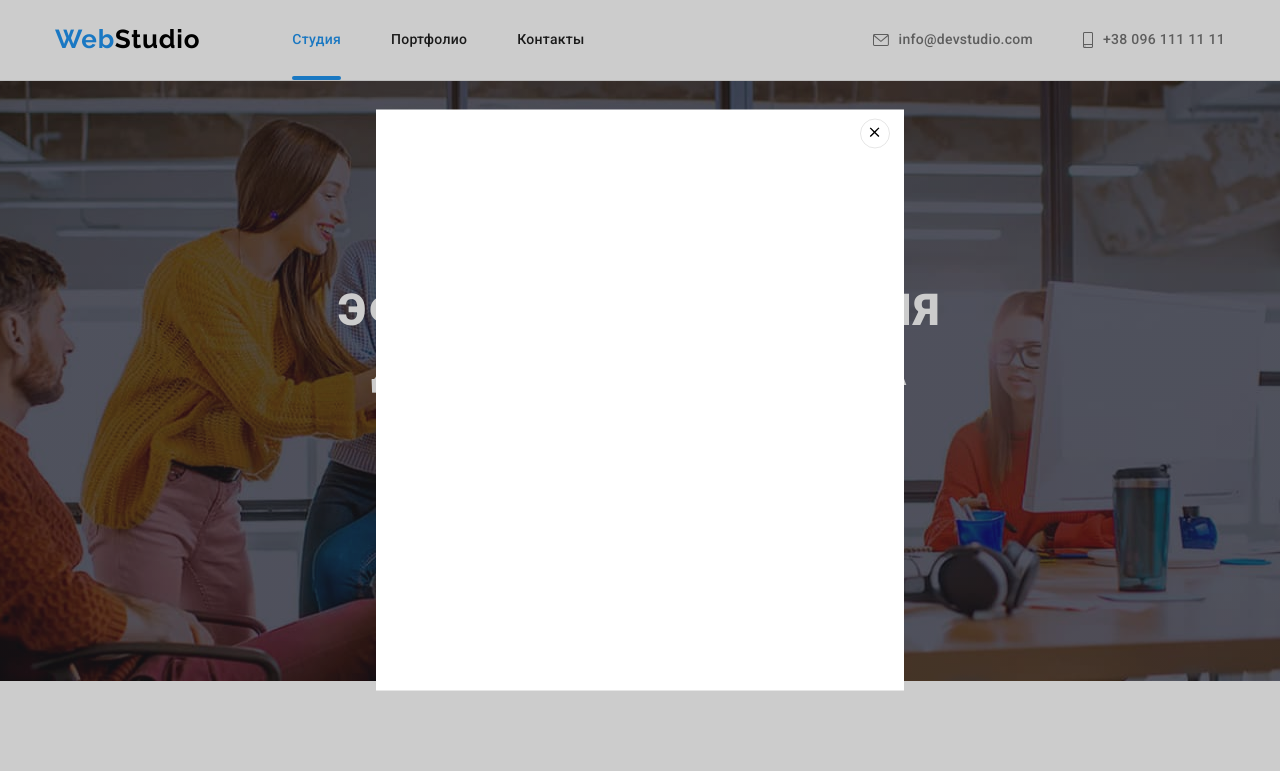
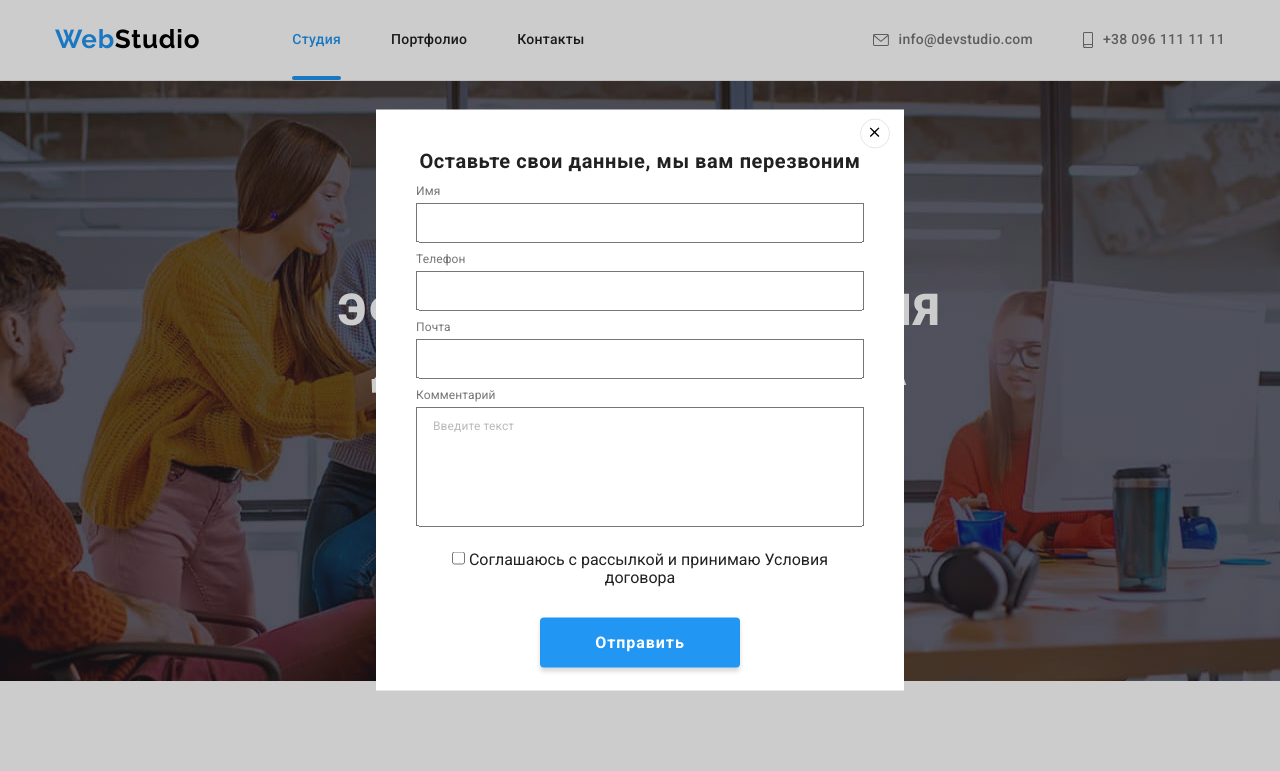
Before and after one commit to yatsyshyn013/goit-markup-hw-06, a plain HTML site: page index.html in a window 1280 px wide. Both pictures are taken after a click on the button "Заказать услугу". Shown: the top 771 px of the page. Drawn offline with Linux system fonts and the light colour scheme.

Commit message:
Розмітка форми в модальному вікні

```diff
--- a/css/styles.css
+++ b/css/styles.css
@@ -260,6 +260,7 @@ img {
 }
 
 .modal {
+  padding: 40px;
   width: 528px;
   height: 581px;
   background-color: var(--primary-bg-color);
@@ -287,6 +288,64 @@ img {
   border: 1px solid rgba(0, 0, 0, 0.1);
   border-radius: 50%;
   display: inline-flex;
+}
+
+.modal-from-title {
+  font-weight: bold;
+  font-size: 20px;
+  line-height: 1.15;
+  text-align: center;
+  letter-spacing: 0.03em;
+}
+
+.group-form {
+  display: flex;
+  flex-direction: column;
+  justify-content: center;
+  align-items: center;
+  margin-bottom: 20px;
+  margin-top: 12px;
+}
+
+.modal-form-label {
+  margin-bottom: 10px;
+}
+
+.label-text {
+  display: flex;
+  justify-content: start;
+  font-weight: normal;
+  margin-bottom: 4px;
+  font-size: 12px;
+  line-height: 1.16;
+  letter-spacing: 0.01em;
+  color: var(--description-text-color);
+}
+
+::placeholder {
+  font-size: 12px;
+  line-height: 1.16;
+  letter-spacing: 0.01em;
+  color: rgba(117, 117, 117, 0.5);
+}
+
+.modal-input {
+  width: 448px;
+  height: 40px;
+}
+
+.modal-textarea-label {
+}
+
+.modal-textarea {
+  resize: none;
+  padding: 12px 16px;
+  width: 448px;
+  height: 120px;
+}
+
+.group-checkbox {
+  margin-bottom: 30px;
 }
 
 /* Наши преимущества */
@@ -617,8 +676,9 @@ img {
 
 /* Форма розсилки */
 
-.join-section {
-  display: inline-block;
+.join-section-label {
+  display: flex;
+  flex-direction: row;
 }
 
 .join-section-title {
@@ -634,7 +694,6 @@ img {
 }
 
 .join-input {
-  display: inline-block;
   padding: 15px 16px;
   width: 350px;
   height: 50px;
@@ -674,6 +733,7 @@ img {
 }
 
 .logo-join-section {
+  margin-left: 10px;
   fill: #fff;
 }
 
--- a/index.html
+++ b/index.html
@@ -61,6 +61,39 @@
                 <use href="./images/symbol-defs.svg#icon-close"></use>
             </svg>
         </button>
+
+        <form class="modal-form">
+            <b class="modal-from-title">Оставьте свои данные, мы вам перезвоним</b>
+
+            <div role="group" class="group-form">
+                <label class="modal-form-label"> <span class="label-text">Имя</span>
+                    <input class="modal-input" type="text">
+                </label>
+
+                <label class="modal-form-label"><span class="label-text">Телефон</span>
+                    <input class="modal-input" type="tel">
+                </label>
+
+                <label class="modal-form-label"><span class="label-text">Почта</span>
+                    <input class="modal-input" type="email">
+                </label>
+
+                <label class="modal-textarea-label"><span class="label-text">Комментарий</span>
+                    <textarea class="modal-textarea" cols="30" rows="10" placeholder="Введите текст"></textarea>
+                </label>
+
+
+            </div>
+
+            <div role="group" class="group-checkbox">
+                <input class="" type="checkbox" id="send-agree">
+                <label for="send-agree" class="modal-checkbox-label">Соглашаюсь с рассылкой и принимаю Условия договора</label>
+            </div>
+
+            <button class="hero-button" type="submit">Отправить</button>
+
+        </form>
+
     </div>
 </div>
 
@@ -392,13 +425,14 @@
             <p class="join-section-title">Подпишитесь на рассылку</p>
             <label class="join-section-label">
             <input class="join-input" type="email" placeholder="E-mail">
+                <button type="button" class="join-button" data-modal-open>
+                    Подписаться
+                    <svg class="logo-join-section" width="24px" height="24px">
+                        <use href="./images/symbol-defs.svg#icon-send"></use>
+                    </svg>
+                </button>
             </label>
-            <button type="button" class="join-button" data-modal-open>
-                Подписаться
-                <svg class="logo-join-section" width="24px" height="24px">
-                    <use href="./images/symbol-defs.svg#icon-send"></use>
-                </svg>
-            </button>
+
         </div>
 
     </div>
```
